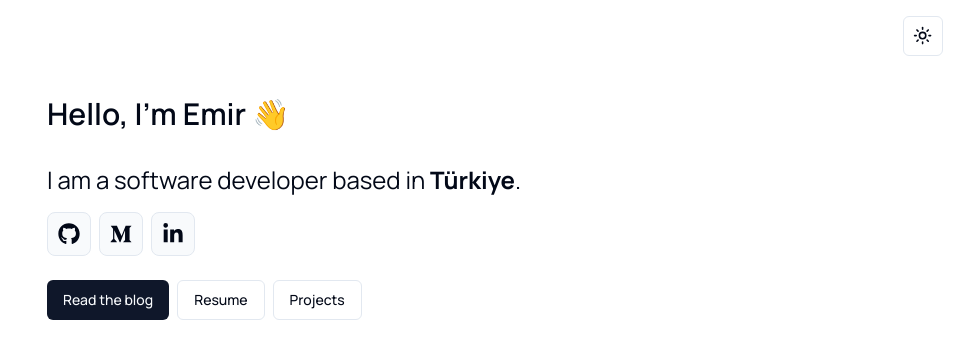
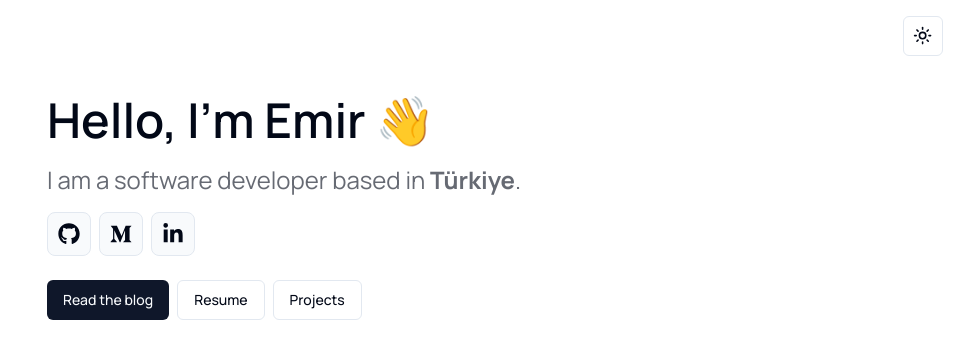
Before and after one commit to emirhalici/personal-page-next, a Next.js app: page / in a window 1280 px wide. Shown: the top 358 px of the page, without its empty margins (321-1280 px from the left). Built offline with nearby package versions, Linux system fonts and the light colour scheme.

Commit message:
feat: adjust title

```diff
--- a/pages/index.tsx
+++ b/pages/index.tsx
@@ -11,8 +11,8 @@ export default function Home() {
       className={`flex min-h-screen flex-col items-center justify-start p-24 ${manrope.className}`}
     >
       <div className="w-1/2 justify-start">
-        <h1 className="pb-8 text-3xl font-semibold">Hello, I'm Emir 👋</h1>
-        <h2 className={`text-2xl`}>
+        <h1 className="pb-5 text-5xl font-semibold">Hello, I'm Emir 👋</h1>
+        <h2 className="text-2xl opacity-60">
           I am a software developer based in <b>Türkiye</b>.
         </h2>
         <SocialButtons />
```
